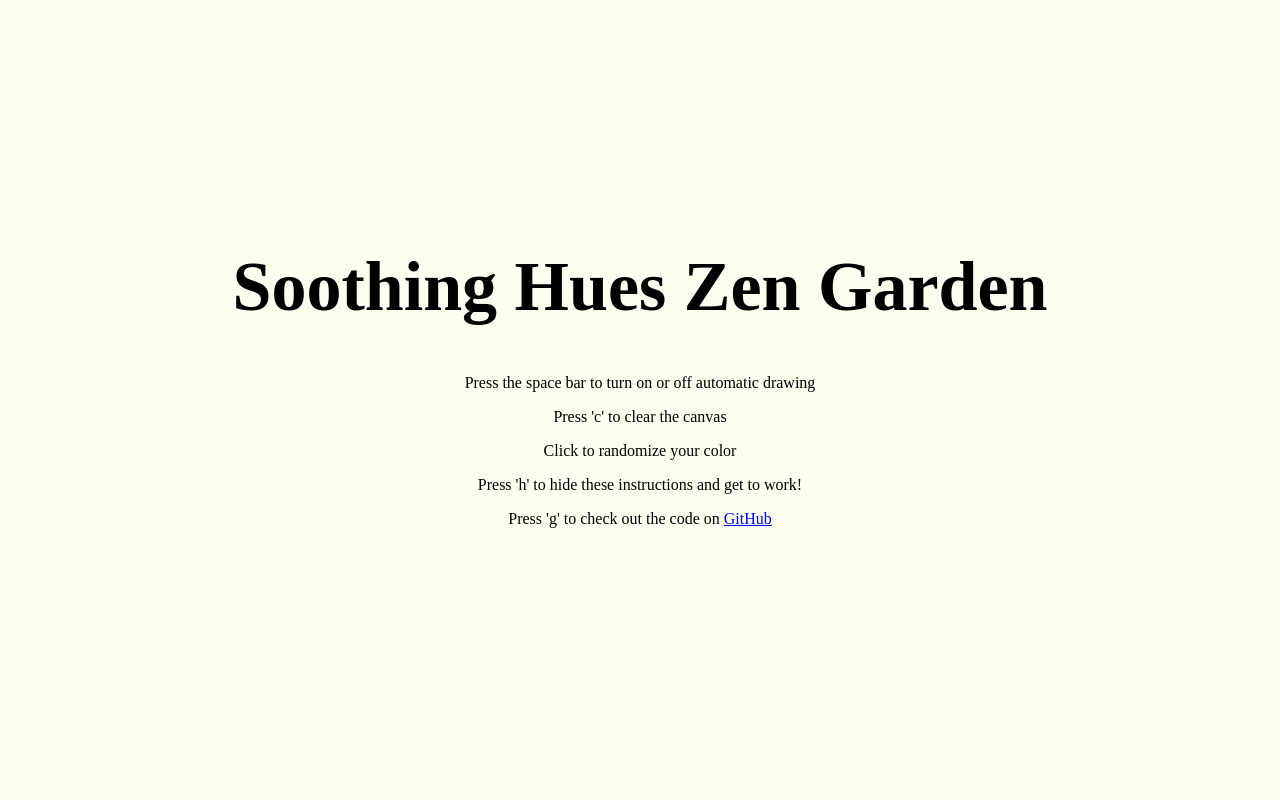
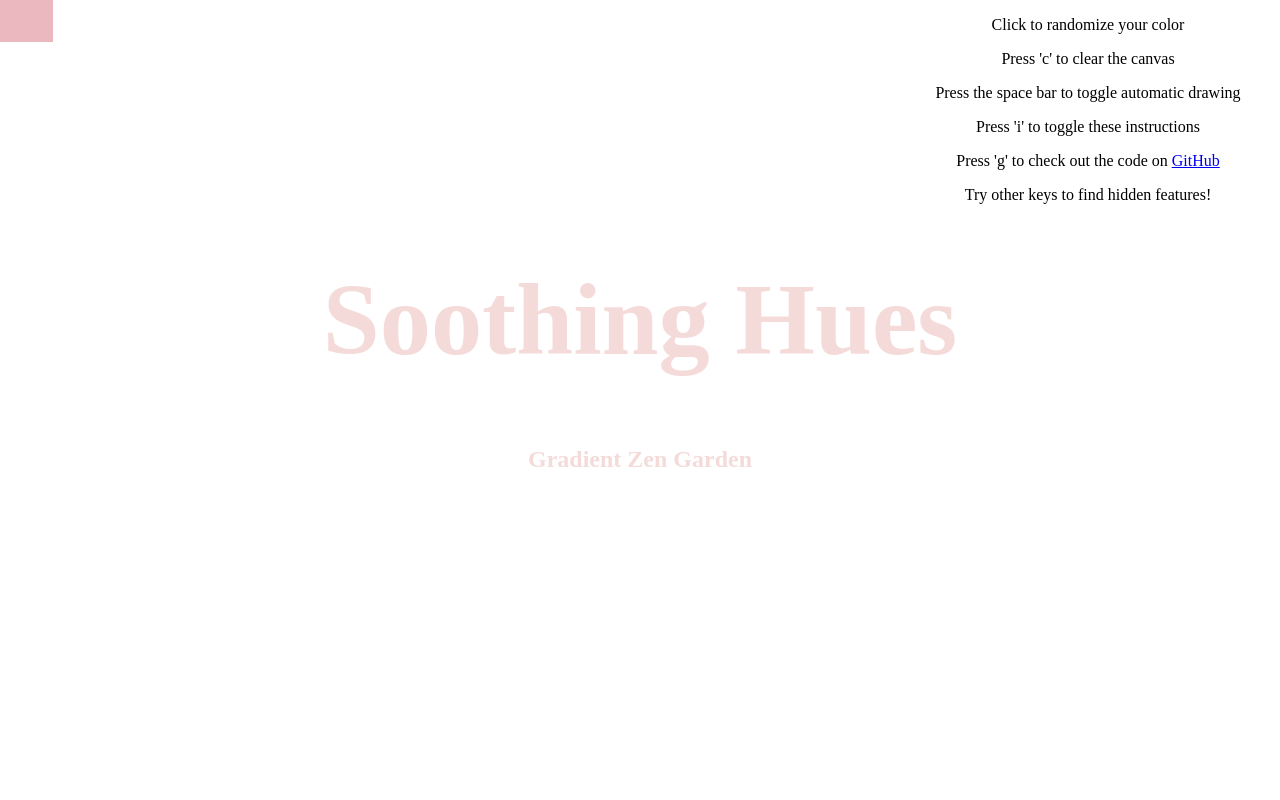
Before and after one commit to kiramanwaring/pixelart, a PHP site: page /index.html in a window 1280 px wide. Run offline with PHP 8.4, Linux system fonts and the light colour scheme.

Commit message:
revamped menu system

```diff
--- a/designs.js
+++ b/designs.js
@@ -52,7 +52,7 @@
 
 // slowly morphing color formula
 const colorWonk=$("#inputWonk");
-const draggingColor=[200,200,200];
+const draggingColor=[230,180,190];
 function incrementDrag() {
 	let hexDrag="#"
 	for (i=0; i<3; i++){
@@ -61,6 +61,7 @@
 		dragFragment=draggingColor[i].toString(16)
 		hexDrag+= (dragFragment.length==1 ? "0"+dragFragment : dragFragment);
 	}
+	console.log(draggingColor);
 	return hexDrag;
 }
 
@@ -69,6 +70,9 @@
 	let dragPixel = $(e.target);
 	if (drawingToggle){
 		dragPixel.css('background-color', incrementDrag());
+	}
+	if ($('#cover').css('display') !== "none"){
+		$('#cover').css('color', incrementDrag());
 	}
 });
 
@@ -105,11 +109,17 @@
 		drawingToggle = !drawingToggle;
 	} else if (e.which==(99||67)){
 		makeGrid();
+	} else if (e.which==(105||73)){
+		if ($('#instructions').css('display') !== "none"){
+			$('#instructions').stop(true, false).slideUp(750);
+		}else{
+			$('#instructions').slideDown(750);
+		}
 	} else if (e.which==(104||72)){
 		if ($('#cover').css('display') !== "none"){
-			$('#cover').stop(true, false).slideUp(500);
+			$('#cover').stop(true, false).hide();
 		}else{
-			$('#cover').slideDown(500);
+			$('#cover').show();
 		}
 	} else if (e.which==(102||70)){
 		$("#filter").css("background-color", "rgba(")
@@ -120,6 +130,7 @@
         window.location.assign('https://github.com/MichaelManwaring/pixelart');
     }
 });
+
 
 // stop mobile use untill further development
 function mobileWarning() {
@@ -137,3 +148,8 @@
 	}
 }
 $(mobileWarning());
+$(function() {
+	$('#instructions').delay(7500).slideDown(1000);
+	$('#cover').css('color', incrementDrag()).fadeIn(1000).fadeOut(16000);
+
+})
--- a/index.html
+++ b/index.html
@@ -1,7 +1,8 @@
 <!DOCTYPE html>
 <html>
 <head>
-    <title>Pixel Art Maker!</title>
+    <meta name="viewport" content="width=device-width, initial-scale=1.0">
+    <title>Soothing Hues</title>
     <link rel="stylesheet" href="https://fonts.googleapis.com/css?family=Monoton">
     <link rel="stylesheet" href="styles.css">
     <script src="https://ajax.googleapis.com/ajax/libs/jquery/3.3.1/jquery.min.js"></script>
@@ -9,14 +10,18 @@
 <body>
     <!-- <div id="filter"></div> -->
     <div id="cover">
-        <h1>Soothing Hues Zen Garden</h1>
+        <h1>Soothing Hues</h1>
+        <h2>Gradient Zen Garden</h2>
+    </div>
     <div id="instructions">
         <div id="basics">
-                <p>Press the space bar to turn on or off automatic drawing</p>
+            <p>Click to randomize your color</p>
             <p>Press 'c' to clear the canvas</p>
-                <p>Click to randomize your color</p>
-                <p>Press 'h' to hide these instructions and get to work!</p>
+            <p>Press the space bar to toggle automatic drawing</p>
+            <p>Press 'i' to toggle these instructions</p>
             <p>Press 'g' to check out the code on <a href="https://github.com/MichaelManwaring/pixelart" target="_blank">GitHub</a></p>
+            <p>Try other keys to find hidden features!</p>
+            <!-- <p>Press 'h' to hide the Title</p> -->
         </div>
         <div id="controls">
             <h2>Secret Menu:</h2>
@@ -31,7 +36,6 @@
             <input type="number" id="inputWonk" name="wonk" min="1" max="5" value="3">
         </div>
     </div>
-    </div>
     <table id="pixelCanvas"></table>
 
     <script src="designs.js"></script>
--- a/styles.css
+++ b/styles.css
@@ -1,5 +1,5 @@
 body {
-    background-color: rgba(248, 255, 235, 1);
+    background-color: white;
     padding: 0;
     margin: 0;
     text-align: center;
@@ -14,16 +14,17 @@
     background-color: rgba(255,255,255,0.25)
 }
 #cover{
+    display: none;
     position: fixed;
-    z-index: 10;
+    z-index: -10;
     margin: 0;
     height: 100%;
     width: 100%;
-    background-color: rgba(255,255,255,0.25);
+    /*background-color: rgba(255, 255, 255, .5);*/
 }
 h1 {
-    padding-top: 200px;
-    font-size: 70px;
+    padding-top: 15%;
+    font-size: 8vw;
 }
 p{
     /*font-size: 2em;*/
@@ -70,3 +71,13 @@
 #controls{
     display: none;
 }
+#instructions{
+    display: none;
+    position: fixed;
+    z-index: 10;
+    margin: 0;
+    height: 30%;
+    width: 30%;
+    left: 70%;
+    background-color: rgba(255,255,255,0.25)
+}
```
Lines whose indentation alone changed are shown as unchanged.
